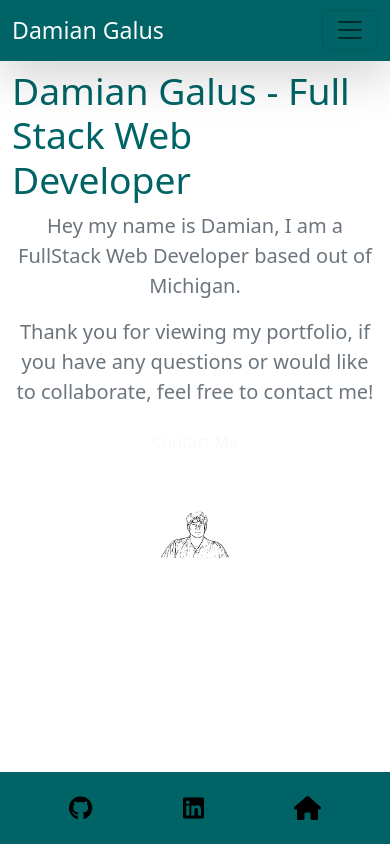
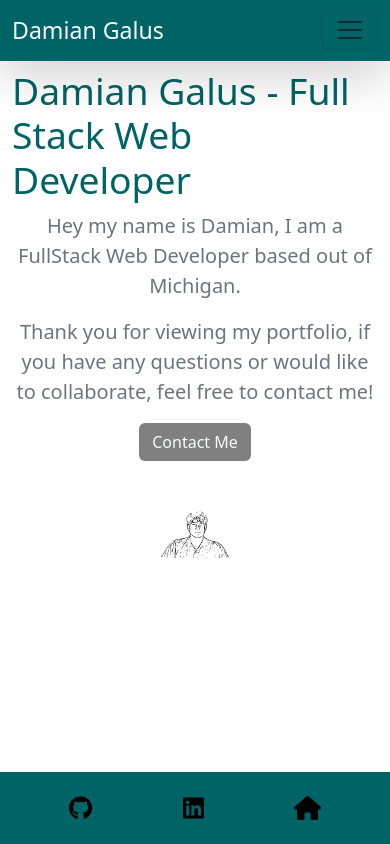
Before and after one commit to DFgalus/react-portfolio, a React (Create React App) app in the folder react-portfolio/: page / in a window 390 px wide. In both pictures the pointer is over the link "Contact Me". Built offline with nearby package versions, Linux system fonts and the light colour scheme.

Commit message:
Updated resume and fixed contact me button

```diff
--- a/react-portfolio/src/App.css
+++ b/react-portfolio/src/App.css
@@ -36,3 +36,7 @@ svg {
 img {
     color: #0b525b;
 }
+
+a.btn.text-light:hover {
+    background-color: grey;
+}
--- a/react-portfolio/src/components/Nav.js
+++ b/react-portfolio/src/components/Nav.js
@@ -41,7 +41,7 @@ function Nav({ page, handlePage}) {
             </li>
             <li className="nav-item">
             <a
-             href="./images/resume.pdf"
+             href="./images/OfficialResume.pdf"
             //  onClick={(e) => handlePage(e, 'resume')}
              className={page === 'resume' ? 'nav-link active' : 'nav-link text-light'}
             >
```
Also changed, not shown: 2 other files (tests, documents, lock files or other folders).
